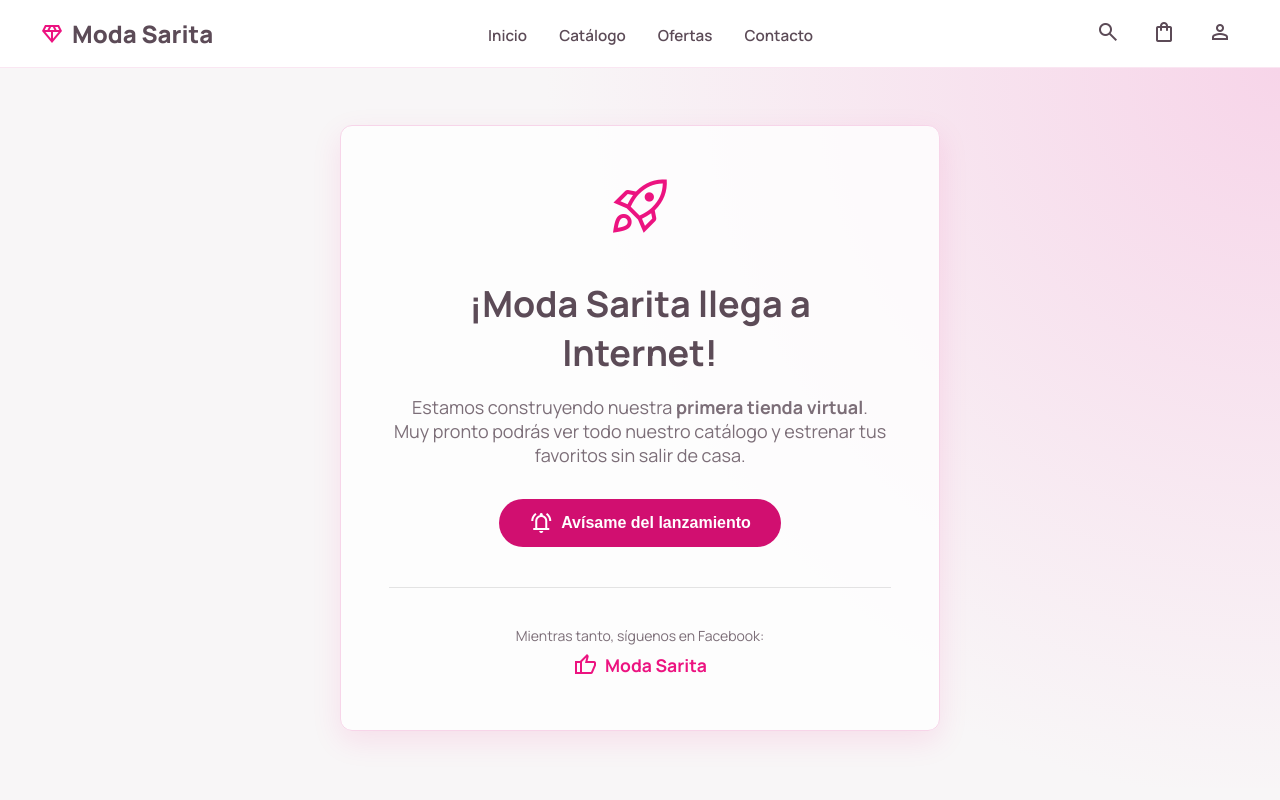
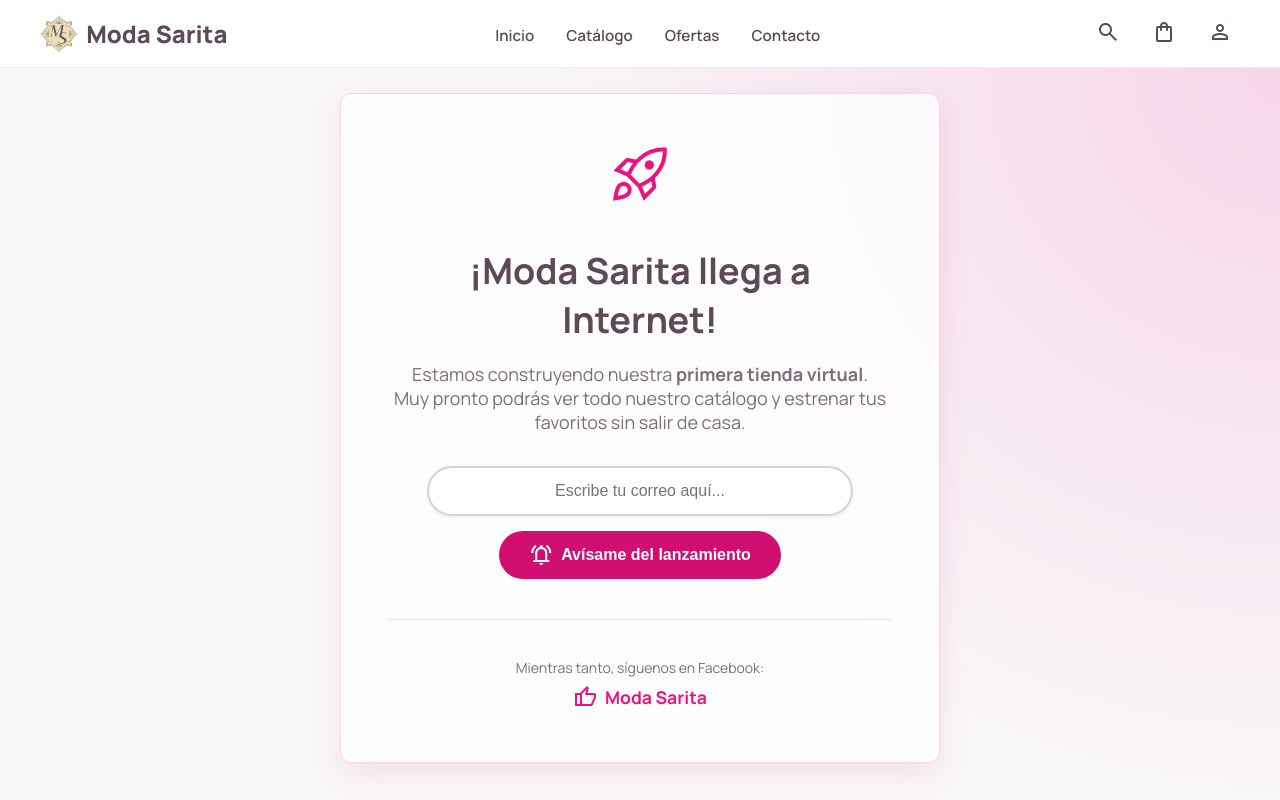
Before and after one commit to Danohx/moda-sarita, a React (Vite) app: page / in a window 1280 px wide. Built offline with nearby package versions, Linux system fonts and the light colour scheme; no server answers.

Commit message:
Funcion de aviso por gmail agregado

```diff
--- a/index.html
+++ b/index.html
@@ -4,7 +4,7 @@
     <meta charset="UTF-8" />
     <link rel="icon" type="image/svg+xml" href="/logo-modasarita.png" />
     <meta name="viewport" content="width=device-width, initial-scale=1.0" />
-    <title>moda-sarita</title>
+    <title>Boutique - Moda Sarita</title>
   </head>
   <body>
     <div id="root"></div>
--- a/src/components/Navbar.tsx
+++ b/src/components/Navbar.tsx
@@ -7,8 +7,10 @@ const Navbar = () => {
       <div className={styles.navContainer}>
         {/* LOGO */}
         <a href="/" className={styles.logo}>
-          <span className={`material-symbols-outlined ${styles.logoIcon}`}>diamond</span>
-          Moda Sarita
+          <img src="/logo-web-modasarita.png"
+          alt="Logo Moda Sarita"
+          className={styles.logoImage}/>
+          <span className={styles.brandName}>Moda Sarita</span>
         </a>
 
         {/* MENÚ (Solo visual) */}
--- a/src/pages/ComingSoon.tsx
+++ b/src/pages/ComingSoon.tsx
@@ -1,12 +1,50 @@
-// src/pages/ComingSoon.jsx
+import { useState } from 'react';
 import '../styles/ComingSoon.css';
 
+interface MensajeEstado {
+  tipo: 'exito' | 'error';
+  texto: string;
+}
+
 const ComingSoon = () => {
+  const [email, setEmail] = useState<string>('');
+  const [loading, setLoading] = useState<boolean>(false);
+  const [mensaje, setMensaje] = useState<MensajeEstado | null>(null);
+  const URL_API = `${import.meta.env.VITE_URL_API}/api/suscripcion`;
+
+  const handleSubmit = async (e: React.FormEvent<HTMLFormElement>) => {
+    e.preventDefault();
+    setLoading(true);
+    setMensaje(null);
+
+    try {
+      const response = await fetch(URL_API, {
+        method: 'POST',
+        headers: { 'Content-Type': 'application/json' },
+        body: JSON.stringify({ email }),
+      });
+
+      const data = await response.json();
+
+      if (response.ok) {
+        setMensaje({ tipo: 'exito', texto: '¡Listo! Revisa tu correo (mira en spam por si acaso).' });
+        setEmail('');
+      } else {
+        setMensaje({ tipo: 'error', texto: data.msg || 'Algo salió mal.' });
+      }
+
+    } catch (error) {
+      console.error(error);
+      setMensaje({ tipo: 'error', texto: 'Error de conexión. Intenta más tarde.' });
+    } finally {
+      setLoading(false);
+    }
+  };
+
   return (
-    <div className="coming-soon-container">
+    <main className="coming-soon-container">
       <div className="glass-card">
-        {/* Icono de lanzamiento */}
-        <span className="material-symbols-outlined main-icon">rocket_launch</span>
+        <span className="material-symbols-outlined main-icon" aria-hidden="true">rocket_launch</span>
 
         <h1 className="headline">¡Moda Sarita llega a Internet!</h1>
         <p className="subtext">
@@ -16,40 +54,94 @@ const ComingSoon = () => {
           sin salir de casa.
         </p>
 
-        <button className="notify-btn" onClick={() => alert("¡Gracias! Te avisaremos del lanzamiento.")}>
-          <span className="material-symbols-outlined">notifications_active</span>
-          Avísame del lanzamiento
-        </button>
+        {/* FORMULARIO */}
+        <form
+          onSubmit={handleSubmit}
+          style={{ marginTop: '2rem', display: 'flex', flexDirection: 'column', gap: '15px', alignItems: 'center' }}
+          aria-label="Formulario de suscripción"
+        >
+          <input
+            type="email"
+            id="email-input"
+            name="email"
+            aria-label="Dirección de correo electrónico para notificaciones"
+            placeholder="Escribe tu correo aquí..."
+            value={email}
+            onChange={(e: React.ChangeEvent<HTMLInputElement>) => setEmail(e.target.value)}
+            required
+            style={{
+              padding: '14px 20px',
+              borderRadius: '30px',
+              border: '2px solid #d1d5db',
+              backgroundColor: '#ffffff',
+              color: '#1f2937',
+              width: '85%',
+              fontSize: '16px',
+              outline: 'none',
+              textAlign: 'center',
+              boxShadow: '0 2px 5px rgba(0,0,0,0.05)'
+            }}
+            onFocus={(e) => e.target.style.borderColor = '#ec1380'}
+            onBlur={(e) => e.target.style.borderColor = '#d1d5db'}
+          />
 
-        <div style={{ marginTop: '2.5rem', borderTop: '1px solid rgba(0,0,0,0.1)', paddingTop: '1.5rem' }}>
+          <button
+            className="notify-btn"
+            type="submit"
+            disabled={loading}
+            aria-busy={loading}
+            style={{ opacity: loading ? 0.7 : 1, cursor: loading ? 'wait' : 'pointer' }}
+          >
+            <span className="material-symbols-outlined" aria-hidden="true">
+              {loading ? 'hourglass_top' : 'notifications_active'}
+            </span>
+            {loading ? 'Enviando...' : 'Avísame del lanzamiento'}
+          </button>
+        </form>
+
+        {/* MENSAJE DE FEEDBACK */}
+        {mensaje && (
+          <div role="alert" aria-live="polite">
+            <p style={{
+              marginTop: '15px',
+              fontSize: '14px',
+              color: mensaje.tipo === 'exito' ? 'green' : '#d32f2f',
+              fontWeight: 'bold'
+            }}>
+              {mensaje.texto}
+            </p>
+          </div>
+        )}
+
+        <footer style={{ marginTop: '2.5rem', borderTop: '1px solid rgba(0,0,0,0.1)', paddingTop: '1.5rem' }}>
             <p style={{ marginBottom: '0.5rem', fontSize: '14px', opacity: 0.8 }}>
               Mientras tanto, síguenos en Facebook:
             </p>
 
-            {/* ENLACE A FACEBOOK */}
             <a
               href="https://web.facebook.com/profile.php?id=100064330681893"
               target="_blank"
               rel="noopener noreferrer"
+              aria-label="Visitar página de Facebook de Moda Sarita"
               style={{
                 display: 'inline-flex',
                 alignItems: 'center',
                 gap: '8px',
                 textDecoration: 'none',
-                color: 'var(--color-primary-vibrant)',
+                color: '#ec1380',
                 fontWeight: 'bold',
                 fontSize: '1.1rem',
                 transition: 'opacity 0.2s'
               }}
-              onMouseOver={(e) => e.currentTarget.style.opacity = '0.7'}
-              onMouseOut={(e) => e.currentTarget.style.opacity = '1'}
+              onMouseOver={(e) => (e.currentTarget.style.opacity = '0.7')}
+              onMouseOut={(e) => (e.currentTarget.style.opacity = '1')}
             >
-              <span className="material-symbols-outlined">thumb_up</span>
+              <span className="material-symbols-outlined" aria-hidden="true">thumb_up</span>
               Moda Sarita
             </a>
-        </div>
+        </footer>
       </div>
-    </div>
+    </main>
   );
 };
 
--- a/src/styles/Navbar.module.css
+++ b/src/styles/Navbar.module.css
@@ -29,7 +29,17 @@
   text-decoration: none;
 }
 
-.logoIcon { color: var(--color-primary-vibrant); }
+.logoImage {
+  height: 40px; /* Ajusta este número según el tamaño de tu barra */
+  width: auto;  /* Mantiene la proporción original */
+  object-fit: contain; /* Asegura que se vea completa */
+  display: block;
+}
+
+.brandName {
+  /* Opcional: si quieres estilos específicos para el texto "Moda Sarita" */
+  font-family: 'Manrope', sans-serif; /* O tu fuente principal */
+}
 
 .navMenu {
   display: flex;
```
Also changed, not shown: public/logo-web-modasarita.png (added), 1 other file (tests, documents, lock files or other folders).
